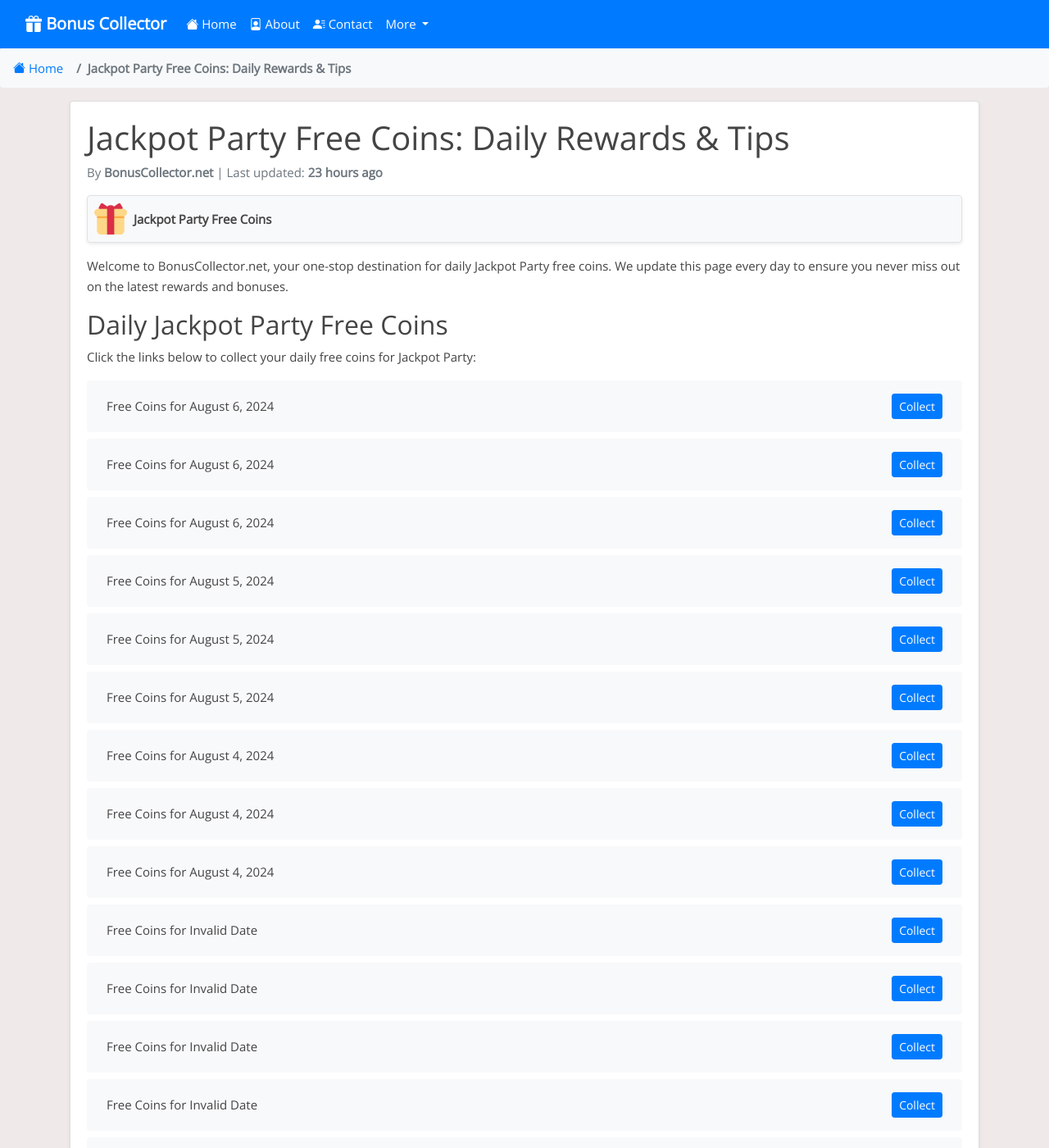
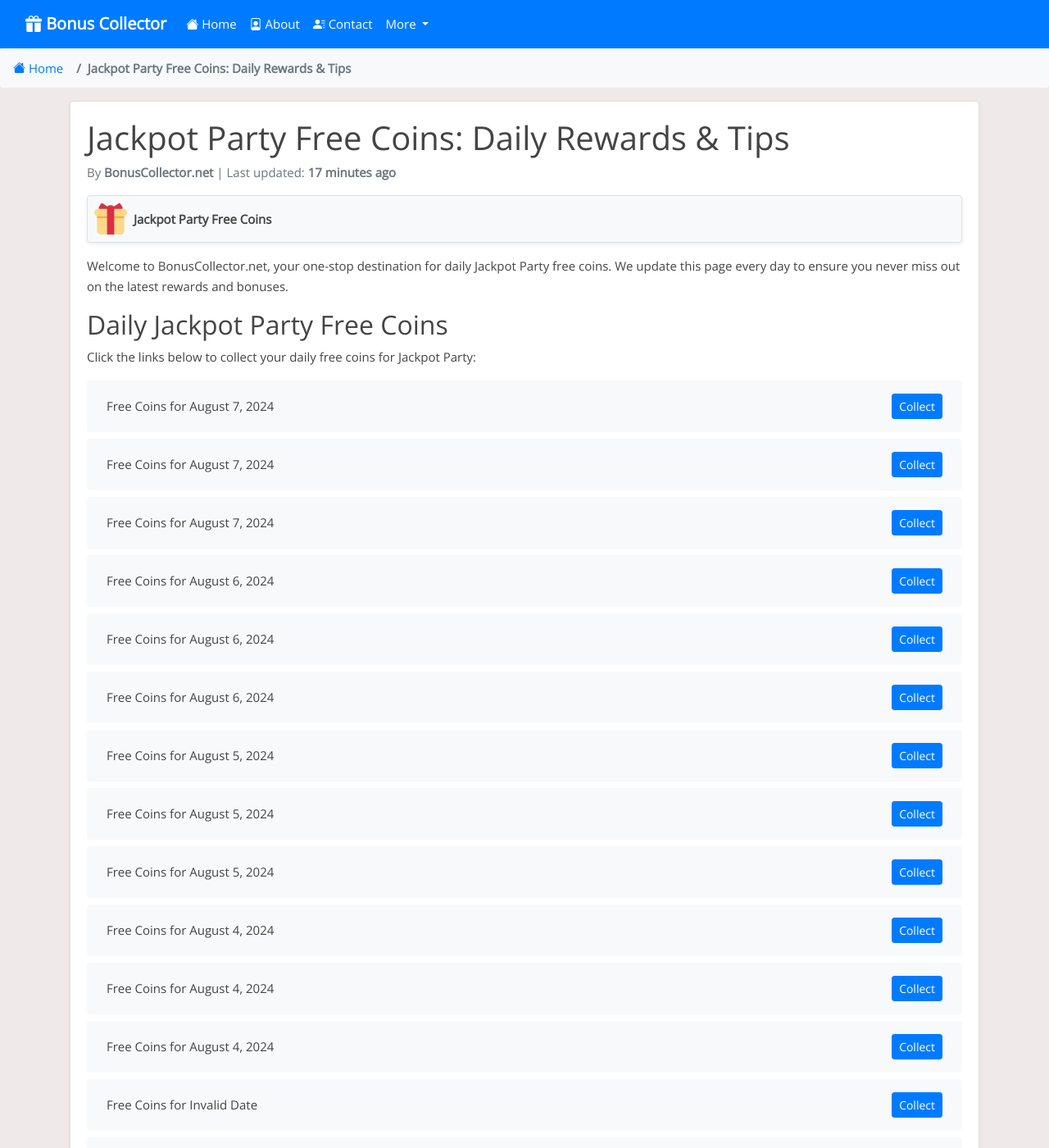
Before and after one commit to Prollad99/bs-net, a Jekyll site: the page built from _posts/2024-07-31-jackpot-party.md, in a window 1280 px wide and 1400 px high. Shown: the whole window at 82% size. Built offline with Jekyll 4.4.1, drawn with Linux system fonts in a browser that asks for light colours; nearby versions of some CDN libraries; comment, search, counter and statistics services are not loaded.

Commit message:
Update jackpot-party reward links and last modified date

```diff
--- a/_data/include_files.yml
+++ b/_data/include_files.yml
@@ -68,7 +68,7 @@
   last_modified: 2024-08-07 02:48:42
 
 jackpot-party.html:
-  last_modified: 2024-08-06 03:37:23
+  last_modified: 2024-08-07 03:15:29
 
 quick-hit-slots.html:
   last_modified: 2024-08-07 03:15:29
--- a/_includes/jackpot-party.html
+++ b/_includes/jackpot-party.html
@@ -1,4 +1,16 @@
 <ul class="list-group mt-3 mb-4">
+  <li class="list-group-item d-flex justify-content-between align-items-center">
+    <span>Free Coins for August 7, 2024</span>
+    <a href="http://bit.ly/4de6FQs" class="btn btn-primary btn-sm">Collect</a>
+  </li>
+  <li class="list-group-item d-flex justify-content-between align-items-center">
+    <span>Free Coins for August 7, 2024</span>
+    <a href="https://bit.ly/4fzldf1" class="btn btn-primary btn-sm">Collect</a>
+  </li>
+  <li class="list-group-item d-flex justify-content-between align-items-center">
+    <span>Free Coins for August 7, 2024</span>
+    <a href="https://bit.ly/3YyCuPJ" class="btn btn-primary btn-sm">Collect</a>
+  </li>
   <li class="list-group-item d-flex justify-content-between align-items-center">
     <span>Free Coins for August 6, 2024</span>
     <a href="https://jackpotpartycasino.jckpt.me/2cf9951514" class="btn btn-primary btn-sm">Collect</a>
@@ -387,16 +399,4 @@
     <span>Free Coins for Invalid Date</span>
     <a href="https://bit.ly/3xzYz5o" class="btn btn-primary btn-sm">Collect</a>
   </li>
-  <li class="list-group-item d-flex justify-content-between align-items-center">
-    <span>Free Coins for Invalid Date</span>
-    <a href="https://bit.ly/3VQgWef" class="btn btn-primary btn-sm">Collect</a>
-  </li>
-  <li class="list-group-item d-flex justify-content-between align-items-center">
-    <span>Free Coins for Invalid Date</span>
-    <a href="http://jackpotpartycasino.jckpt.me/184c84bd2f" class="btn btn-primary btn-sm">Collect</a>
-  </li>
-  <li class="list-group-item d-flex justify-content-between align-items-center">
-    <span>Free Coins for Invalid Date</span>
-    <a href="https://bit.ly/45PrkHU" class="btn btn-primary btn-sm">Collect</a>
-  </li>
 </ul>
```
Also changed, not shown: links-json/jackpot-party.json (+12 -9 lines).
